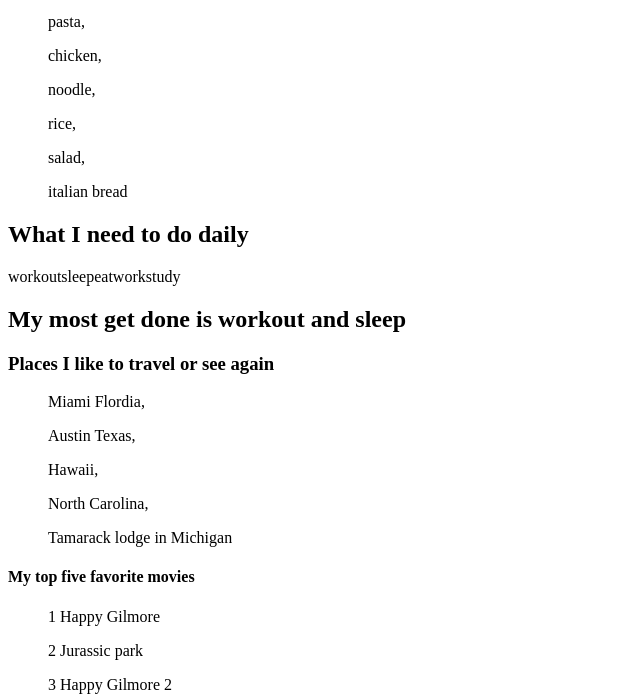
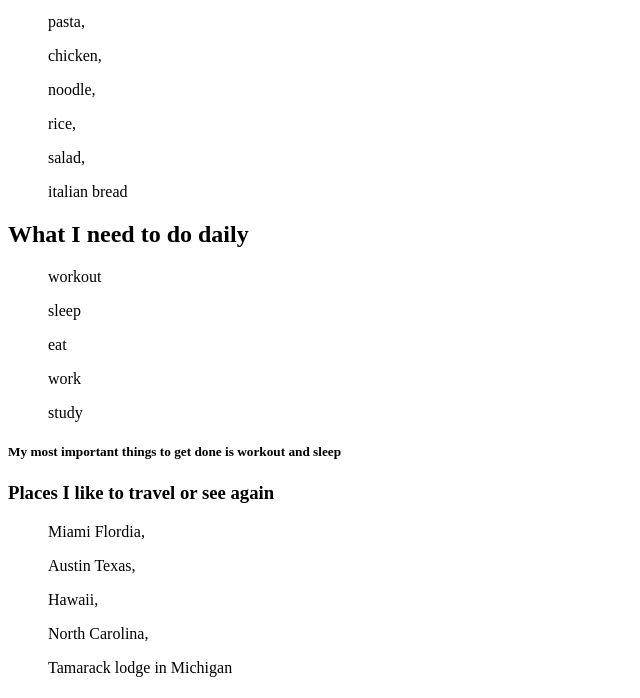
Before and after one commit to Coopy2029/webdesgin25fall, a plain HTML site: page lists/index.html in a window 1280 px wide. Shown: the part 101-799 px from the top of the page, without its empty margins (0-640 px from the left). Drawn offline with Linux system fonts and the light colour scheme.

Commit message:
this is my list
this is my list

```diff
--- a/lists/index.html
+++ b/lists/index.html
@@ -13,8 +13,8 @@
 <H1>What I need to eat</H1>
 <ul>steak</ul> <ul>pasta,</ul> <ul>chicken,</ul> <ul>noodle,</ul> <ul>rice,</ul> <ul>salad,</ul> <ul>italian bread</ul>
 <H2>What I need to do daily</H2>
-<ol1>workout</ol1><ol2>sleep</ol2><ol3>eat</ol3><ol4>work</ol4><ol5>study</ol5>
-<h2>My most get done is workout and sleep</h2>
+<ol>workout</ol><ol>sleep</ol><ol>eat</ol><ol>work</ol><ol>study</ol>
+<h5>My most important things to get done is workout and sleep</h5>
 <H3>Places I like to travel or see again</H3>
 <ul>Miami Flordia,</ul><ul>Austin Texas,</ul><ul>Hawaii,</ul><ul> North Carolina,</ul><ul> Tamarack lodge in Michigan</ul>
 <h4>My top five favorite movies</h4>
```
